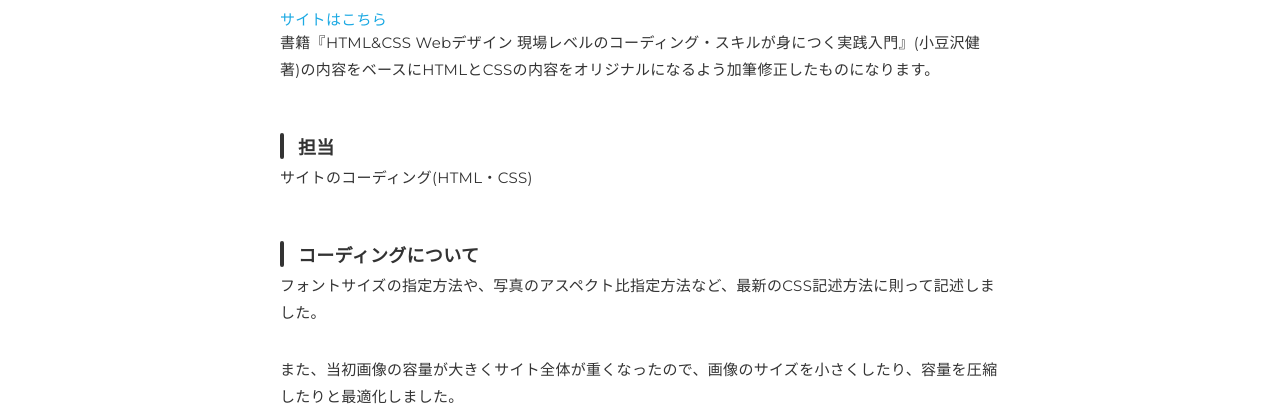
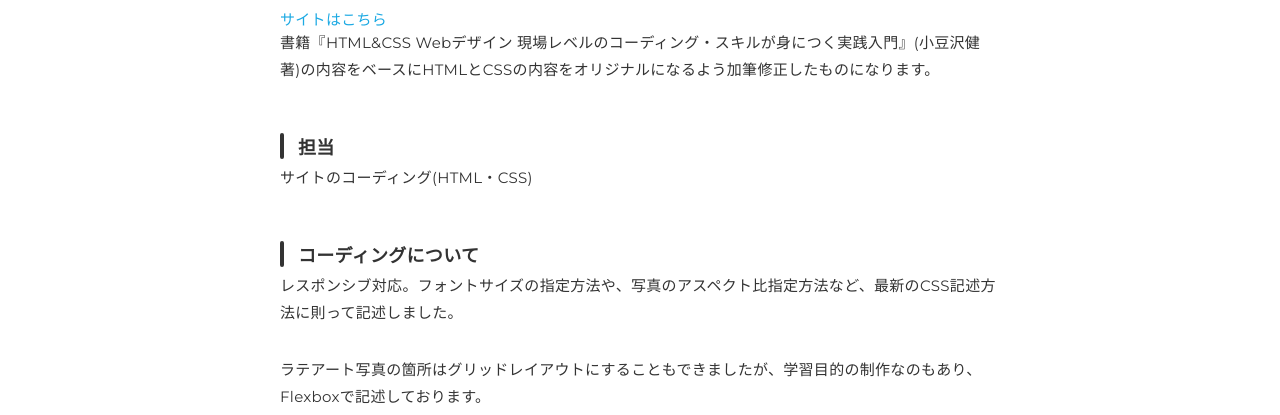
Before and after one commit to linkabridge/linkabridge.github.io, a plain HTML site: page linkbrigde-cafe.html in a window 1280 px wide. Shown: the part 537-952 px from the top of the page. Drawn offline with nearby package versions, Linux system fonts and the light colour scheme; a web font is replaced by a local one.

Commit message:
Cafeページの加筆修正

```diff
--- a/linkbrigde-cafe.html
+++ b/linkbrigde-cafe.html
@@ -58,7 +58,10 @@
             <p>サイトのコーディング(HTML・CSS)</p>
             <h3>コーディングについて</h3>
             <p>
-              フォントサイズの指定方法や、写真のアスペクト比指定方法など、最新のCSS記述方法に則って記述しました。
+              レスポンシブ対応。フォントサイズの指定方法や、写真のアスペクト比指定方法など、最新のCSS記述方法に則って記述しました。
+            </p>
+            <p>
+              ラテアート写真の箇所はグリッドレイアウトにすることもできましたが、学習目的の制作なのもあり、Flexboxで記述しております。
             </p>
             <p>
               また、当初画像の容量が大きくサイト全体が重くなったので、画像のサイズを小さくしたり、容量を圧縮したりと最適化しました。
```
